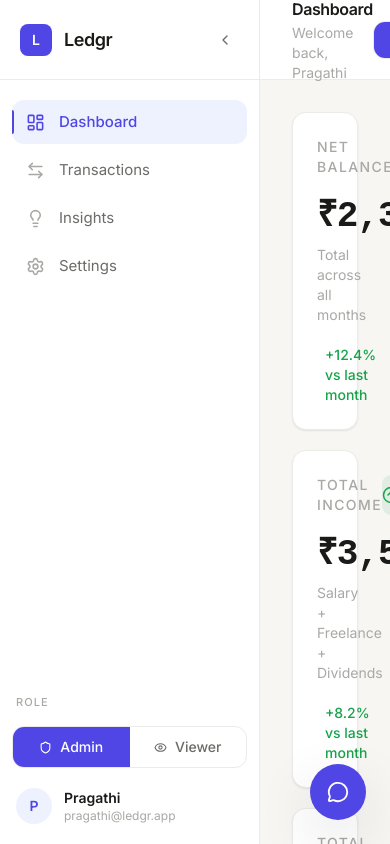
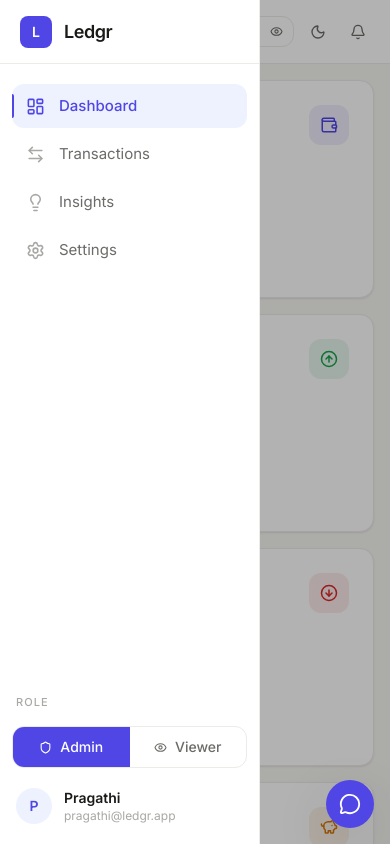
Before and after one commit to pragathii2611/ledgr, a React (Vite) app: page / in a window 390 px wide. Built offline with nearby package versions, Linux system fonts and the light colour scheme.

Commit message:
add full responsive layout: mobile drawer, tablet and desktop support

```diff
--- a/src/components/chat/FinancialAssistant.jsx
+++ b/src/components/chat/FinancialAssistant.jsx
@@ -204,8 +204,7 @@ export default function FinancialAssistant() {
             whileHover={{ scale: 1.05 }}
             whileTap={{ scale: 0.95 }}
             onClick={() => setIsOpen(true)}
-            className="fixed bottom-6 right-6 z-40 w-14 h-14 rounded-full bg-[#4F46E5] text-white shadow-modal flex items-center justify-center hover:bg-[#4338CA] transition-colors duration-150"
-          >
+className="fixed bottom-4 right-4 md:bottom-6 md:right-6 z-40 w-12 h-12 md:w-14 md:h-14 rounded-full bg-[#4F46E5] text-white shadow-modal flex items-center justify-center hover:bg-[#4338CA] transition-colors duration-150"          >
             <MessageCircle size={22} />
           </motion.button>
         )}
@@ -219,8 +218,7 @@ export default function FinancialAssistant() {
             animate={{ opacity: 1, y: 0, scale: 1 }}
             exit={{ opacity: 0, y: 20, scale: 0.95 }}
             transition={{ duration: 0.2, ease: "easeOut" }}
-            className="fixed bottom-6 right-6 z-50 w-96 h-[580px] bg-white dark:bg-[#242422] border border-[#EBEBE8] dark:border-[#2E2E2C] rounded-2xl shadow-modal flex flex-col overflow-hidden"
-          >
+className="fixed bottom-4 right-4 md:bottom-6 md:right-6 z-50 w-[calc(100vw-2rem)] md:w-96 h-[70vh] md:h-[580px] bg-white dark:bg-[#242422] border border-[#EBEBE8] dark:border-[#2E2E2C] rounded-2xl shadow-modal flex flex-col overflow-hidden"          >
             {/* header */}
             <div className="flex items-center justify-between px-5 py-4 border-b border-[#EBEBE8] dark:border-[#2E2E2C] shrink-0">
               <div className="flex items-center gap-3">
--- a/src/components/dashboard/KPICards.jsx
+++ b/src/components/dashboard/KPICards.jsx
@@ -123,10 +123,10 @@ export default function KPICards({ transactions, isLoading }) {
   ];
 
   return (
-    <div className="grid grid-cols-1 sm:grid-cols-2 xl:grid-cols-4 gap-5">
-      {cards.map((card) => (
-        <KPICard key={card.label} {...card} isLoading={isLoading} />
-      ))}
-    </div>
-  );
+  <div className="grid grid-cols-1 sm:grid-cols-2 xl:grid-cols-4 gap-4 md:gap-5">
+    {cards.map((card) => (
+      <KPICard key={card.label} {...card} isLoading={isLoading} />
+    ))}
+  </div>
+);
 }
--- a/src/components/layout/Header.jsx
+++ b/src/components/layout/Header.jsx
@@ -1,5 +1,5 @@
 import { useAppStore } from "../../store/appStore";
-import { Sun, Moon, Bell, Shield, Eye } from "lucide-react";
+import { Sun, Moon, Bell, Shield, Eye, Menu } from "lucide-react";
 
 const pageTitles = {
   dashboard: { title: "Dashboard", subtitle: "Welcome back, Pragathi" },
@@ -9,56 +9,68 @@ const pageTitles = {
 };
 
 export default function Header() {
-  const { activePage, isDarkMode, toggleDarkMode, role, setRole } = useAppStore();
+  const { activePage, isDarkMode, toggleDarkMode, role, setRole, toggleSidebar } = useAppStore();
   const { title, subtitle } = pageTitles[activePage] || pageTitles.dashboard;
 
   return (
-    <header className="h-20 px-8 md:px-10 flex items-center justify-between border-b border-[#EBEBE8] dark:border-[#2E2E2C] bg-white dark:bg-[#242422] shrink-0">
-      <div>
-        <h1 className="text-base font-semibold text-[#1A1A18] dark:text-[#F0EFEC] tracking-tight">
-          {title}
-        </h1>
-        <p className="text-sm text-[#A8A8A5] mt-0.5">{subtitle}</p>
+    <header className="h-16 md:h-20 px-4 md:px-8 lg:px-10 flex items-center justify-between border-b border-[#EBEBE8] dark:border-[#2E2E2C] bg-white dark:bg-[#242422] shrink-0">
+      <div className="flex items-center gap-3">
+        {/* hamburger — mobile only */}
+        <button
+          onClick={toggleSidebar}
+          className="lg:hidden w-9 h-9 flex items-center justify-center rounded-xl text-[#6B6B68] hover:bg-[#F0EFEC] dark:hover:bg-[#2E2E2C] transition-all"
+        >
+          <Menu size={18} />
+        </button>
+
+        <div>
+          <h1 className="text-sm md:text-base font-semibold text-[#1A1A18] dark:text-[#F0EFEC] tracking-tight">
+            {title}
+          </h1>
+          <p className="text-xs md:text-sm text-[#A8A8A5] mt-0.5 hidden sm:block">
+            {subtitle}
+          </p>
+        </div>
       </div>
 
-      <div className="flex items-center gap-3">
+      <div className="flex items-center gap-2 md:gap-3">
         {/* role switcher */}
         <div className="flex rounded-xl border border-[#EBEBE8] dark:border-[#2E2E2C] overflow-hidden">
           <button
             onClick={() => setRole("admin")}
-            className={`flex items-center gap-2 px-4 py-2 text-sm font-medium transition-all duration-150
+            className={`flex items-center gap-1.5 md:gap-2 px-2.5 md:px-4 py-2 text-xs md:text-sm font-medium transition-all duration-150
               ${role === "admin"
                 ? "bg-[#4F46E5] text-white"
                 : "text-[#6B6B68] dark:text-[#8C8C88] hover:bg-[#F0EFEC] dark:hover:bg-[#2E2E2C]"
               }`}
           >
-            <Shield size={14} />
-            Admin
+            <Shield size={13} />
+            <span className="hidden sm:inline">Admin</span>
           </button>
           <button
             onClick={() => setRole("viewer")}
-            className={`flex items-center gap-2 px-4 py-2 text-sm font-medium transition-all duration-150
+            className={`flex items-center gap-1.5 md:gap-2 px-2.5 md:px-4 py-2 text-xs md:text-sm font-medium transition-all duration-150
               ${role === "viewer"
                 ? "bg-[#4F46E5] text-white"
                 : "text-[#6B6B68] dark:text-[#8C8C88] hover:bg-[#F0EFEC] dark:hover:bg-[#2E2E2C]"
               }`}
           >
-            <Eye size={14} />
-            Viewer
+            <Eye size={13} />
+            <span className="hidden sm:inline">Viewer</span>
           </button>
         </div>
 
         {/* dark mode */}
         <button
           onClick={toggleDarkMode}
-          className="w-10 h-10 flex items-center justify-center rounded-xl text-[#6B6B68] hover:text-[#1A1A18] dark:hover:text-[#F0EFEC] hover:bg-[#F0EFEC] dark:hover:bg-[#2E2E2C] transition-all duration-100"
+          className="w-8 h-8 md:w-10 md:h-10 flex items-center justify-center rounded-xl text-[#6B6B68] hover:text-[#1A1A18] dark:hover:text-[#F0EFEC] hover:bg-[#F0EFEC] dark:hover:bg-[#2E2E2C] transition-all duration-100"
         >
-          {isDarkMode ? <Sun size={17} /> : <Moon size={17} />}
+          {isDarkMode ? <Sun size={16} /> : <Moon size={16} />}
         </button>
 
         {/* bell */}
-        <button className="w-10 h-10 flex items-center justify-center rounded-xl text-[#6B6B68] hover:text-[#1A1A18] dark:hover:text-[#F0EFEC] hover:bg-[#F0EFEC] dark:hover:bg-[#2E2E2C] transition-all duration-100">
-          <Bell size={17} />
+        <button className="w-8 h-8 md:w-10 md:h-10 flex items-center justify-center rounded-xl text-[#6B6B68] hover:text-[#1A1A18] dark:hover:text-[#F0EFEC] hover:bg-[#F0EFEC] dark:hover:bg-[#2E2E2C] transition-all duration-100">
+          <Bell size={16} />
         </button>
       </div>
     </header>
--- a/src/components/layout/Layout.jsx
+++ b/src/components/layout/Layout.jsx
@@ -1,12 +1,39 @@
 import Sidebar from "./Sidebar";
 import Header from "./Header";
 import { motion, AnimatePresence } from "framer-motion";
+import { useAppStore } from "../../store/appStore";
 
 export default function Layout({ children }) {
+  const { isSidebarOpen, toggleSidebar } = useAppStore();
+
   return (
     <div className="flex h-screen bg-[#F7F6F3] dark:bg-[#1C1C1A] overflow-hidden">
-      <Sidebar />
-      <div className="flex flex-col flex-1 min-w-0">
+
+      {/* mobile backdrop */}
+      <AnimatePresence>
+        {isSidebarOpen && (
+          <motion.div
+            initial={{ opacity: 0 }}
+            animate={{ opacity: 1 }}
+            exit={{ opacity: 0 }}
+            transition={{ duration: 0.2 }}
+            onClick={toggleSidebar}
+            className="fixed inset-0 bg-black/30 z-20 lg:hidden"
+          />
+        )}
+      </AnimatePresence>
+
+      {/* sidebar */}
+      <div className={`
+        fixed lg:relative z-30 lg:z-auto h-full
+        transition-transform duration-300 ease-in-out
+        ${isSidebarOpen ? "translate-x-0" : "-translate-x-full lg:translate-x-0"}
+      `}>
+        <Sidebar />
+      </div>
+
+      {/* main content */}
+      <div className="flex flex-col flex-1 min-w-0 w-full">
         <Header />
         <main className="flex-1 overflow-y-auto no-scrollbar">
           <AnimatePresence mode="wait">
@@ -16,7 +43,7 @@ export default function Layout({ children }) {
               animate={{ opacity: 1, y: 0 }}
               exit={{ opacity: 0, y: -8 }}
               transition={{ duration: 0.2, ease: "easeOut" }}
-              className="p-8 max-w-7xl mx-auto w-full"
+              className="p-4 md:p-6 lg:p-8 max-w-7xl mx-auto w-full"
             >
               {children}
             </motion.div>
--- a/src/components/layout/Sidebar.jsx
+++ b/src/components/layout/Sidebar.jsx
@@ -30,7 +30,7 @@ export default function Sidebar() {
       className="flex flex-col h-full bg-white dark:bg-[#242422] border-r border-[#EBEBE8] dark:border-[#2E2E2C] shrink-0 overflow-hidden"
     >
       {/* logo */}
-      <div className="flex items-center justify-between px-5 h-20 border-b border-[#EBEBE8] dark:border-[#2E2E2C]">
+      <div className="flex items-center justify-between px-5 h-16 md:h-20 border-b border-[#EBEBE8] dark:border-[#2E2E2C]">
         <AnimatePresence>
           {isSidebarOpen && (
             <motion.div
@@ -59,7 +59,7 @@ export default function Sidebar() {
         {isSidebarOpen && (
           <button
             onClick={toggleSidebar}
-            className="w-7 h-7 flex items-center justify-center rounded-lg text-[#6B6B68] hover:text-[#1A1A18] dark:hover:text-[#F0EFEC] hover:bg-[#F0EFEC] dark:hover:bg-[#2E2E2C] transition-all duration-100"
+            className="w-7 h-7 flex items-center justify-center rounded-lg text-[#6B6B68] hover:text-[#1A1A18] dark:hover:text-[#F0EFEC] hover:bg-[#F0EFEC] dark:hover:bg-[#2E2E2C] transition-all duration-100 hidden lg:flex"
           >
             <ChevronLeft size={16} />
           </button>
@@ -71,11 +71,14 @@ export default function Sidebar() {
         {navItems.map((item) => {
           const Icon = item.icon;
           const isActive = activePage === item.id;
-
           return (
             <button
               key={item.id}
-              onClick={() => setActivePage(item.id)}
+              onClick={() => {
+                setActivePage(item.id);
+                // close sidebar on mobile after navigation
+                if (window.innerWidth < 1024) toggleSidebar();
+              }}
               className={`w-full flex items-center gap-3.5 px-3.5 py-3 rounded-xl text-sm transition-all duration-100 group relative
                 ${isActive
                   ? "bg-[#EEF2FF] dark:bg-[#2E2C4E] text-[#4F46E5] font-medium"
@@ -84,7 +87,10 @@ export default function Sidebar() {
             >
               <Icon
                 size={19}
-                className={`shrink-0 ${isActive ? "text-[#4F46E5]" : "text-[#A8A8A5] group-hover:text-[#6B6B68]"}`}
+                className={`shrink-0 ${isActive
+                  ? "text-[#4F46E5]"
+                  : "text-[#A8A8A5] group-hover:text-[#6B6B68]"
+                }`}
               />
               <AnimatePresence>
                 {isSidebarOpen && (
@@ -146,7 +152,7 @@ export default function Sidebar() {
         ) : (
           <button
             onClick={toggleSidebar}
-            className="w-full flex items-center justify-center py-2.5 text-[#A8A8A5] hover:text-[#1A1A18] dark:hover:text-[#F0EFEC] transition-all"
+            className="w-full hidden lg:flex items-center justify-center py-2.5 text-[#A8A8A5] hover:text-[#1A1A18] dark:hover:text-[#F0EFEC] transition-all"
           >
             <ChevronRight size={16} />
           </button>
--- a/src/components/transactions/TransactionTable.jsx
+++ b/src/components/transactions/TransactionTable.jsx
@@ -104,3 +104,9 @@ export default function TransactionTable() {
     </>
   );
 }
+
+<div className="overflow-x-auto">
+  <div className="min-w-[700px]">
+    <table className="w-full"></table>
+    </div>
+</div>
--- a/src/pages/Settings.jsx
+++ b/src/pages/Settings.jsx
@@ -354,3 +354,5 @@ export default function Settings() {
     </div>
   );
 }
+
+<div className="space-y-5 max-w-full md:max-w-2xl"></div>
```
Also changed, not shown: src/components/dashboard/RecentTransactions.jsx (+8 -0 lines), src/pages/Dashboard.jsx (+2 -6 lines).
